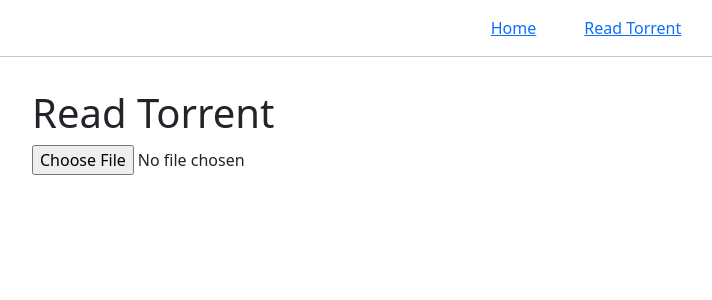
After one commit to maiquang04/simple-torrent-client, a Django app: template connect/templates/connect/read-torrent.html in a window 1280 px wide. The commit adds this page. Shown: the top 300 px of the page, without its empty margins (54-766 px from the left). Run offline with Django 3.2, Linux system fonts and the light colour scheme; the template is opened without the code that fills it, so the values that code supplies are empty; some libraries are stand-ins or nearby versions.

Commit message:
Create read torrent page

```diff
--- /dev/null
+++ b/connect/static/connect/js/read-torrent.js
@@ -0,0 +1,44 @@
+document.addEventListener("DOMContentLoaded", function () {
+	const fileInput = document.getElementById("torrent-file-input");
+	const torrentInfoDiv = document.getElementById("torrent-info");
+
+	fileInput.addEventListener("change", handleFileSelect);
+
+	function handleFileSelect(event) {
+		// Clear the torrent info display
+		torrentInfoDiv.textContent = "";
+
+		const file = event.target.files[0];
+		if (!file) {
+			alert("Please select a torrent file.");
+			return;
+		}
+
+		const formData = new FormData();
+		formData.append("torrent_file", file);
+
+		// Send the file to the backend
+		fetch("/read-torrent/", {
+			method: "POST",
+			body: formData,
+		})
+			.then((response) => response.json())
+			.then((data) => {
+				displayTorrentInfo(data); // Show the parsed torrent info
+			})
+			.catch((error) => {
+				console.error("Error uploading torrent file:", error);
+			});
+	}
+
+	// Display the torrent information as JSON
+	function displayTorrentInfo(torrent) {
+		if (!torrent) {
+			torrentInfoDiv.innerHTML = "<p>Error parsing torrent file.</p>";
+			return;
+		}
+
+		const json = JSON.stringify(torrent, null, 2); // Format JSON for better readability
+		torrentInfoDiv.textContent = json; // Display the formatted JSON
+	}
+});
--- a/connect/templates/connect/layout.html
+++ b/connect/templates/connect/layout.html
@@ -30,7 +30,7 @@
                         <a href="{% url 'index' %}" class="nav-brand">Home</a>
                     </li>
                     <li class="ms-5 nav-item">
-                        <a href="#" class="nav-brand">Upload</a>
+                        <a href="{% url 'read-torrent' %}" class="nav-brand">Read Torrent</a>
                     </li>
                 </ul>
             </div>
--- /dev/null
+++ b/connect/templates/connect/read-torrent.html
@@ -0,0 +1,15 @@
+{% extends "connect/layout.html" %}
+
+{% load static %}
+
+{% block extra_js %}
+<script src="{% static 'connect/js/read-torrent.js' %}"></script>
+{% endblock %}
+
+{% block body %}
+
+<h1>Read Torrent</h1>
+<input type="file" id="torrent-file-input" accept=".torrent" />
+<pre id="torrent-info"></pre>
+
+{% endblock %}
--- a/connect/urls.py
+++ b/connect/urls.py
@@ -4,4 +4,5 @@ from . import views
 
 urlpatterns = [
     path("", views.index, name="index"),
+    path("read-torrent/", views.read_torrent, name="read-torrent"),
 ]
```
Also changed, not shown: connect/views.py (+60 -1 lines), README.md.
